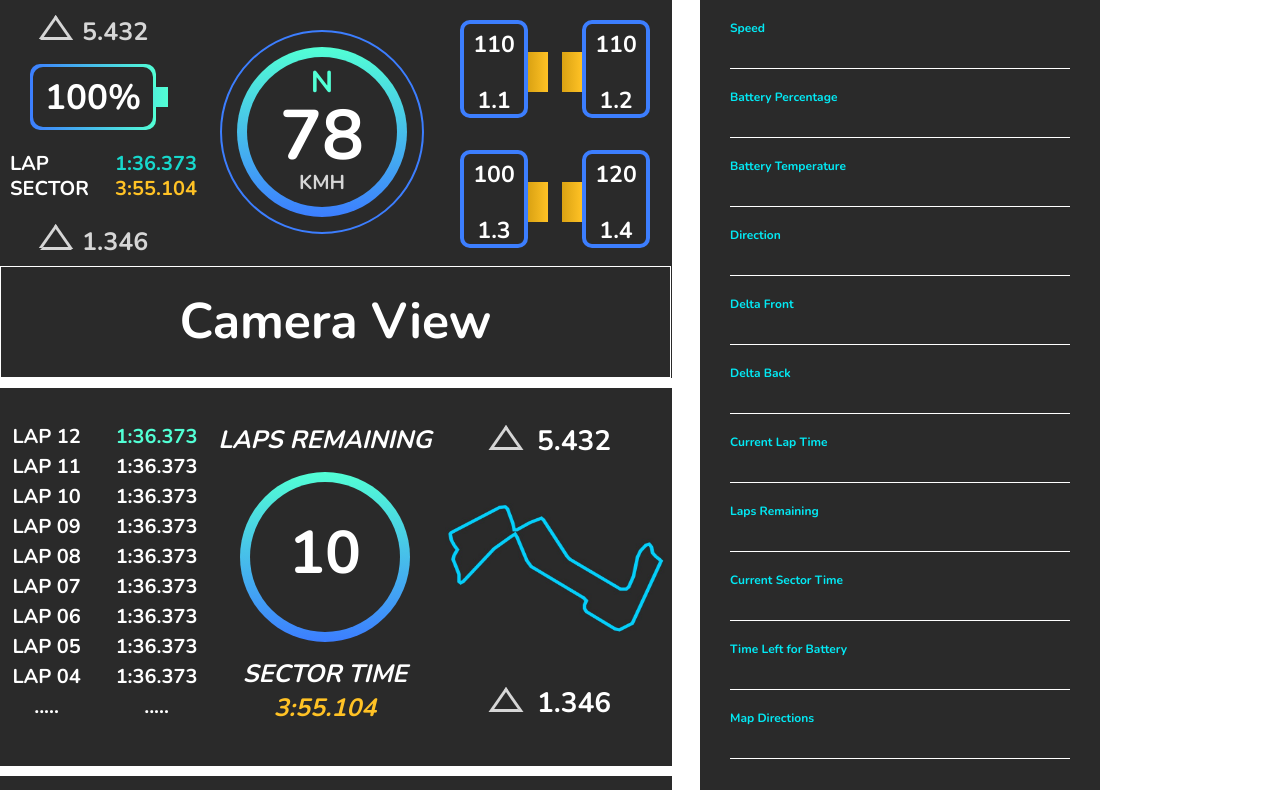
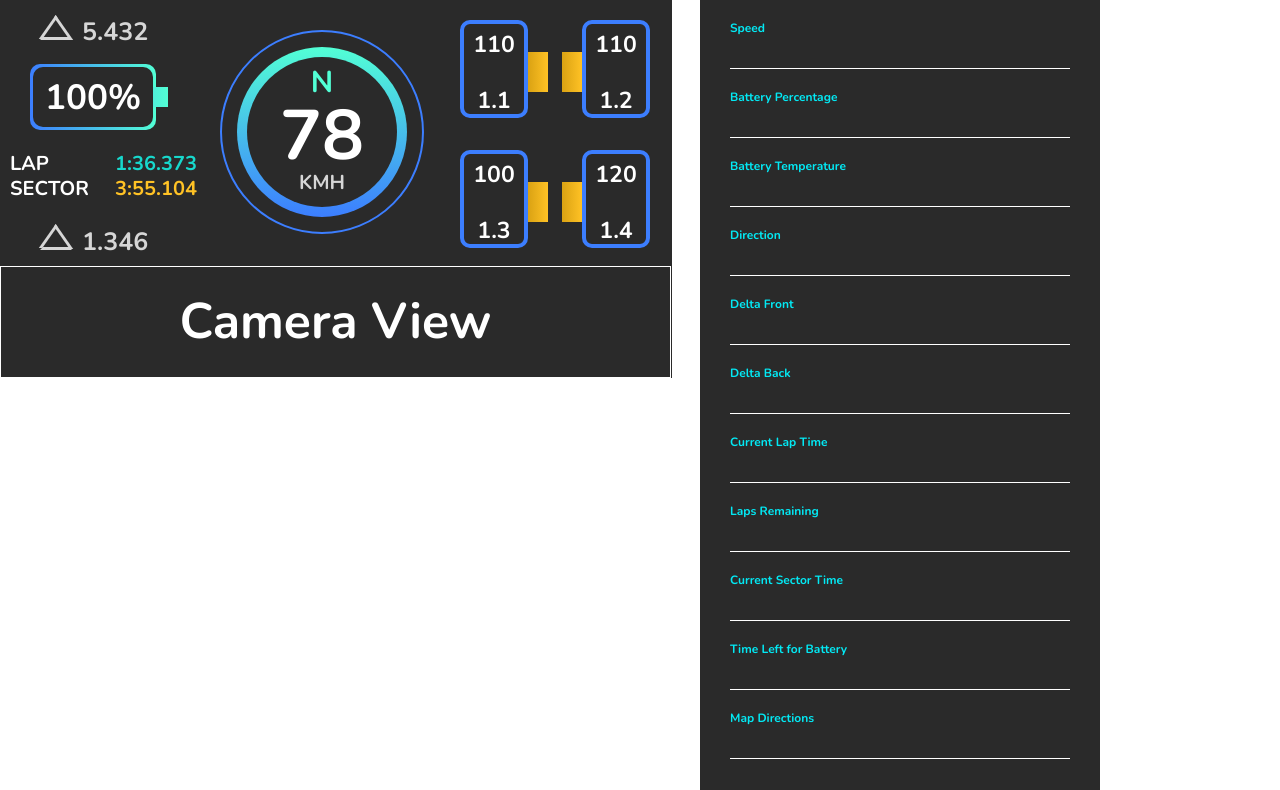
Before and after one commit to CaitlinChiang/EV-Screens, a React (Create React App) app: page / in a window 1280 px wide. Shown: the top 790 px of the page. Built offline with nearby package versions, Linux system fonts and the light colour scheme.

Commit message:
Add if statements for toggling menus

```diff
--- a/src/App.js
+++ b/src/App.js
@@ -8,12 +8,21 @@ import RacePassengerMain from './components/race/passenger-main'
 import Controls from './components/controls'
 import './App.css'
 import './styles/Global.css'
+var gpio = require("pi-gpio")
 
 class App extends Component {
   constructor(props) {
     super(props)
 
     this.state = {
+      showDemoDriverMain: true,
+      showDemoDriverSecondary: false,
+      showDemoDriverTertiary: false,
+      showDemoPassengerMain: false,
+      showDemoPassengerSecondary: false,
+      showRaceDriverMain: false,
+      showRacePassengerMain: false,
+
       speed: 78,
       battery: 100,
       batteryTemp: 70,
@@ -158,6 +167,14 @@ class App extends Component {
 
   render() {
     const {
+      showDemoDriverMain,
+      showDemoDriverSecondary,
+      showDemoDriverTertiary,
+      showDemoPassengerMain,
+      showDemoPassengerSecondary,
+      showRaceDriverMain,
+      showRacePassengerMain,
+
       speed,
       battery,
       batteryTemp,
@@ -212,6 +229,7 @@ class App extends Component {
             onBreakTemperaturesFourth={this.onBreakTemperaturesFourth}
           />
 
+          {showDemoDriverMain && (
             <DemoDriverMain
               delta_front={deltaFront}
               delta_back={deltaBack}
@@ -233,7 +251,9 @@ class App extends Component {
               break_temperatures_third={break_temperatures_third}
               break_temperatures_fourth={break_temperatures_fourth}
             />
+          )}
 
+          {showDemoDriverSecondary && (
             <DemoDriverSecondary
               delta_front={deltaFront}
               delta_back={deltaBack}
@@ -241,7 +261,9 @@ class App extends Component {
               current_sector_time={sectorTime}
               laps_remaining={lapsRemaining}
             />
+          )}
 
+          {(showDemoDriverTertiary || showDemoPassengerSecondary) && (
             <DemoDriverTertiary
               battery={battery}
               time_left={timeLeft}
@@ -260,7 +282,9 @@ class App extends Component {
               break_temperatures_third={break_temperatures_third}
               break_temperatures_fourth={break_temperatures_fourth}
             />
+          )}
 
+          {showDemoPassengerMain && (
             <DemoPassengerMain
               delta_front={deltaFront}
               delta_back={deltaBack}
@@ -269,7 +293,9 @@ class App extends Component {
               current_sector_time={sectorTime}
               instructions={instructions}
             />
+          )}
 
+          {showRaceDriverMain && (
             <RaceDriverMain
               delta_front={deltaFront}
               delta_back={deltaBack}
@@ -290,7 +316,9 @@ class App extends Component {
               break_temperatures_third={break_temperatures_third}
               break_temperatures_fourth={break_temperatures_fourth}
             />
+          )}
 
+          {showRacePassengerMain && (
             <RacePassengerMain
               delta_front={deltaFront}
               delta_back={deltaBack}
@@ -311,6 +339,7 @@ class App extends Component {
               break_temperatures_third={break_temperatures_third}
               break_temperatures_fourth={break_temperatures_fourth}
             />
+          )}
         </div>
       </div>
     )
```
Lines whose indentation alone changed are shown as unchanged.
